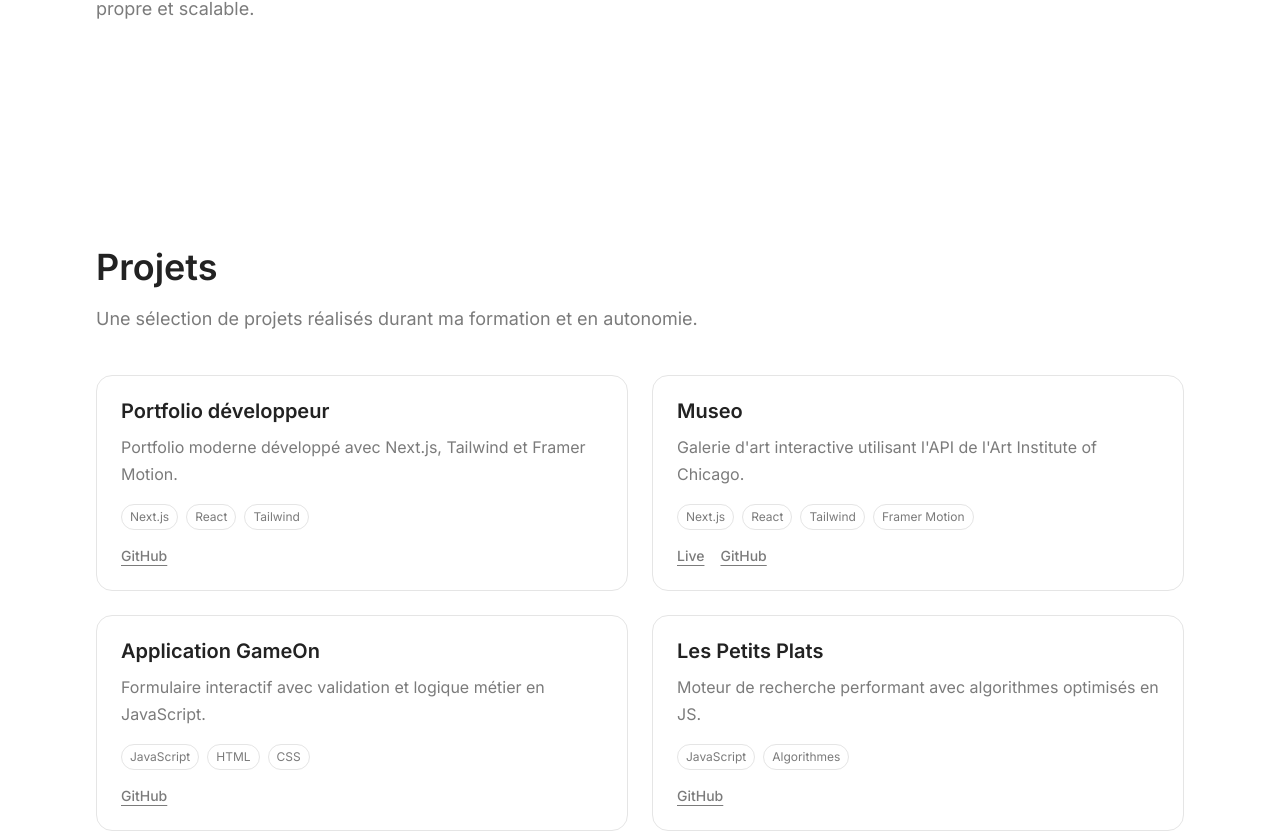
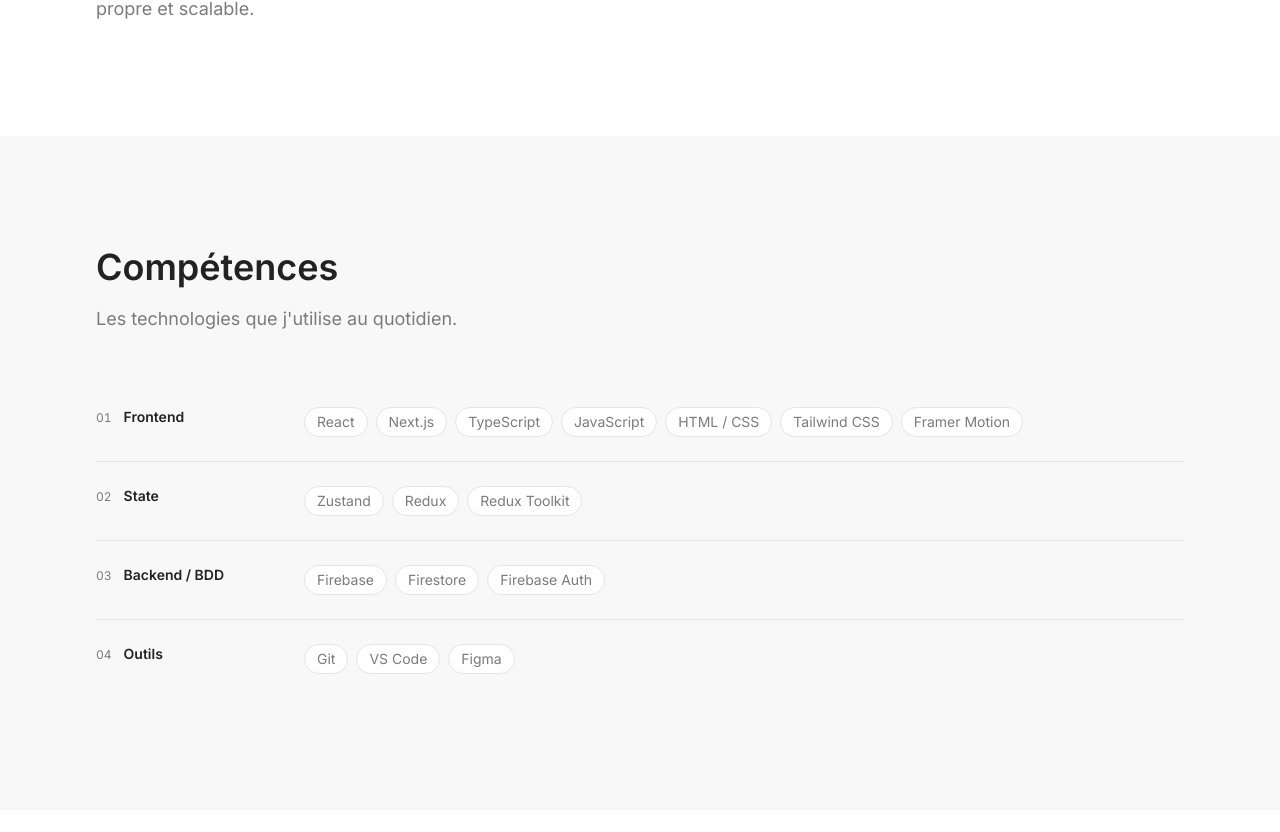
Before and after one commit to MTDev2024/Portfolio, a Next.js app: page / in a window 1280 px wide. Shown: the part 1337-2169 px from the top of the page. Built offline with nearby package versions, Linux system fonts and the light colour scheme.

Commit message:
feat(skills): add Skills section with categories, badge stagger and glossy hover

```diff
--- a/src/app/page.tsx
+++ b/src/app/page.tsx
@@ -2,12 +2,14 @@ import Hero from "@/components/sections/Hero"
 import About from "@/components/sections/About"
 import Projects from "@/components/sections/Projects"
 import Contact from "@/components/sections/Contact"
+import Skills from "@/components/sections/Skills"
 
 export default function Home() {
   return (
     <>
       <Hero />
       <About />
+      <Skills />
       <Projects />
       <Contact />
     </>
--- a/src/components/layout/Navbar.tsx
+++ b/src/components/layout/Navbar.tsx
@@ -5,7 +5,7 @@ import ThemeToggle from "@/components/system/ThemeToggle"
 import { useScrollSpy } from "@/hooks/useScrollSpy"
 
 export default function Navbar() {
-  const activeSection = useScrollSpy(["hero", "about", "projects", "contact"])
+  const activeSection = useScrollSpy(["hero", "about", "skills", "projects", "contact"])
 
   const linkClass = (id: string) =>
     `transition-colors focus-visible:outline focus-visible:outline-2 focus-visible:outline-offset-2 ${
@@ -32,6 +32,12 @@ export default function Navbar() {
           </li>
 
           <li>
+            <Link href="#skills" className={linkClass("skills")}>
+              Compétences
+            </Link>
+          </li>
+
+          <li>
             <Link href="#projects" className={linkClass("projects")}>
               Projets
             </Link>
--- a/src/components/sections/Skills.tsx
+++ b/src/components/sections/Skills.tsx
@@ -0,0 +1,91 @@
+"use client"
+
+import { motion, type Variants } from "framer-motion"
+import Section from "@/components/ui/Section"
+import { skills } from "@/data/skills"
+
+// Stagger sur les rangées (catégories)
+const containerVariants: Variants = {
+  hidden: {},
+  show: { transition: { staggerChildren: 0.08 } },
+}
+
+const rowVariants: Variants = {
+  hidden: { opacity: 0, y: 16 },
+  show: { opacity: 1, y: 0, transition: { duration: 0.5, ease: "easeOut" } },
+}
+
+// Stagger sur les badges à l'intérieur de chaque rangée
+const badgeContainerVariants: Variants = {
+  hidden: {},
+  show: { transition: { staggerChildren: 0.04 } },
+}
+
+const badgeVariants: Variants = {
+  hidden: { opacity: 0, scale: 0.9 },
+  show: { opacity: 1, scale: 1, transition: { duration: 0.25, ease: "easeOut" } },
+}
+
+export default function Skills() {
+  return (
+    <Section id="skills" className="bg-(--surface)">
+      <h2 className="text-3xl font-semibold md:text-4xl">Compétences</h2>
+
+      <p className="mt-4 text-lg text-(--text-secondary)">
+        Les technologies que j'utilise au quotidien.
+      </p>
+
+      <motion.div
+        className="mt-12"
+        variants={containerVariants}
+        initial="hidden"
+        whileInView="show"
+        viewport={{ once: true, amount: 0.2 }}
+      >
+        {skills.map((category, index) => (
+          <motion.div
+            key={category.title}
+            variants={rowVariants}
+            className={`flex flex-col gap-4 py-6 sm:flex-row sm:items-start sm:gap-12 ${
+              index !== 0 ? "border-t border-(--border)" : ""
+            }`}
+          >
+            {/* Numéro + titre de catégorie */}
+            <div className="flex items-baseline gap-3 sm:w-40 sm:shrink-0">
+              <span className="text-xs tabular-nums text-(--text-secondary)">
+                {String(index + 1).padStart(2, "0")}
+              </span>
+              <span className="text-sm font-semibold">{category.title}</span>
+            </div>
+
+            {/* Badges avec stagger individuel */}
+            <motion.div
+              className="flex flex-wrap gap-2"
+              variants={badgeContainerVariants}
+            >
+              {category.items.map((skill) => (
+                <motion.span
+                  key={skill.label}
+                  variants={badgeVariants}
+                  // Bump au hover
+                  whileHover={{ scale: 1.07 }}
+                  transition={{ type: "spring", stiffness: 400, damping: 15 }}
+                  className={[
+                    "cursor-default rounded-full border border-(--border)",
+                    "bg-(--background) px-3 py-1 text-sm text-(--text-secondary)",
+                    "transition-colors hover:border-(--foreground) hover:text-(--foreground)",
+                    // Effet glossy : reflet lumineux en haut du badge au hover
+                    // box-shadow inset simule une surface en verre sans affecter le layout
+                    "hover:[box-shadow:inset_0_1px_0_0_rgba(255,255,255,0.18),inset_0_0_12px_0_rgba(255,255,255,0.04)]",
+                  ].join(" ")}
+                >
+                  {skill.label}
+                </motion.span>
+              ))}
+            </motion.div>
+          </motion.div>
+        ))}
+      </motion.div>
+    </Section>
+  )
+}
--- /dev/null
+++ b/src/data/skills.ts
@@ -0,0 +1,50 @@
+// Source de vérité pour la section Skills
+// Pour ajouter une compétence : ajouter un item dans le tableau "items" de la bonne catégorie
+
+export type Skill = {
+  label: string
+}
+
+export type SkillCategory = {
+  title: string
+  items: Skill[]
+}
+
+export const skills: SkillCategory[] = [
+  {
+    title: "Frontend",
+    items: [
+      { label: "React" },
+      { label: "Next.js" },
+      { label: "TypeScript" },
+      { label: "JavaScript" },
+      { label: "HTML / CSS" },
+      { label: "Tailwind CSS" },
+      { label: "Framer Motion" },
+    ],
+  },
+  {
+    title: "State",
+    items: [
+      { label: "Zustand" },
+      { label: "Redux" },
+      { label: "Redux Toolkit" },
+    ],
+  },
+  {
+    title: "Backend / BDD",
+    items: [
+      { label: "Firebase" },
+      { label: "Firestore" },
+      { label: "Firebase Auth" },
+    ],
+  },
+  {
+    title: "Outils",
+    items: [
+      { label: "Git" },
+      { label: "VS Code" },
+      { label: "Figma" },
+    ],
+  },
+]
```
